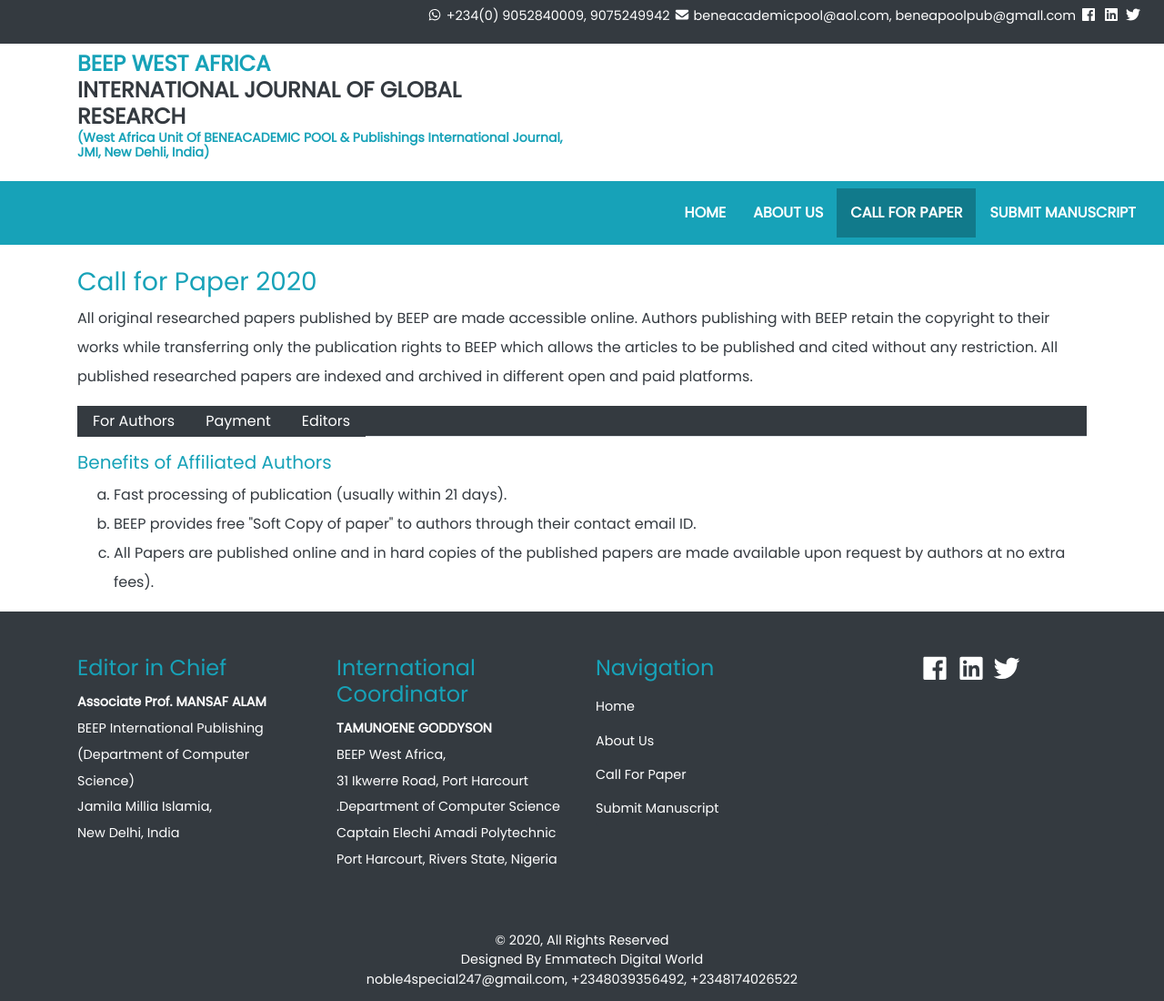
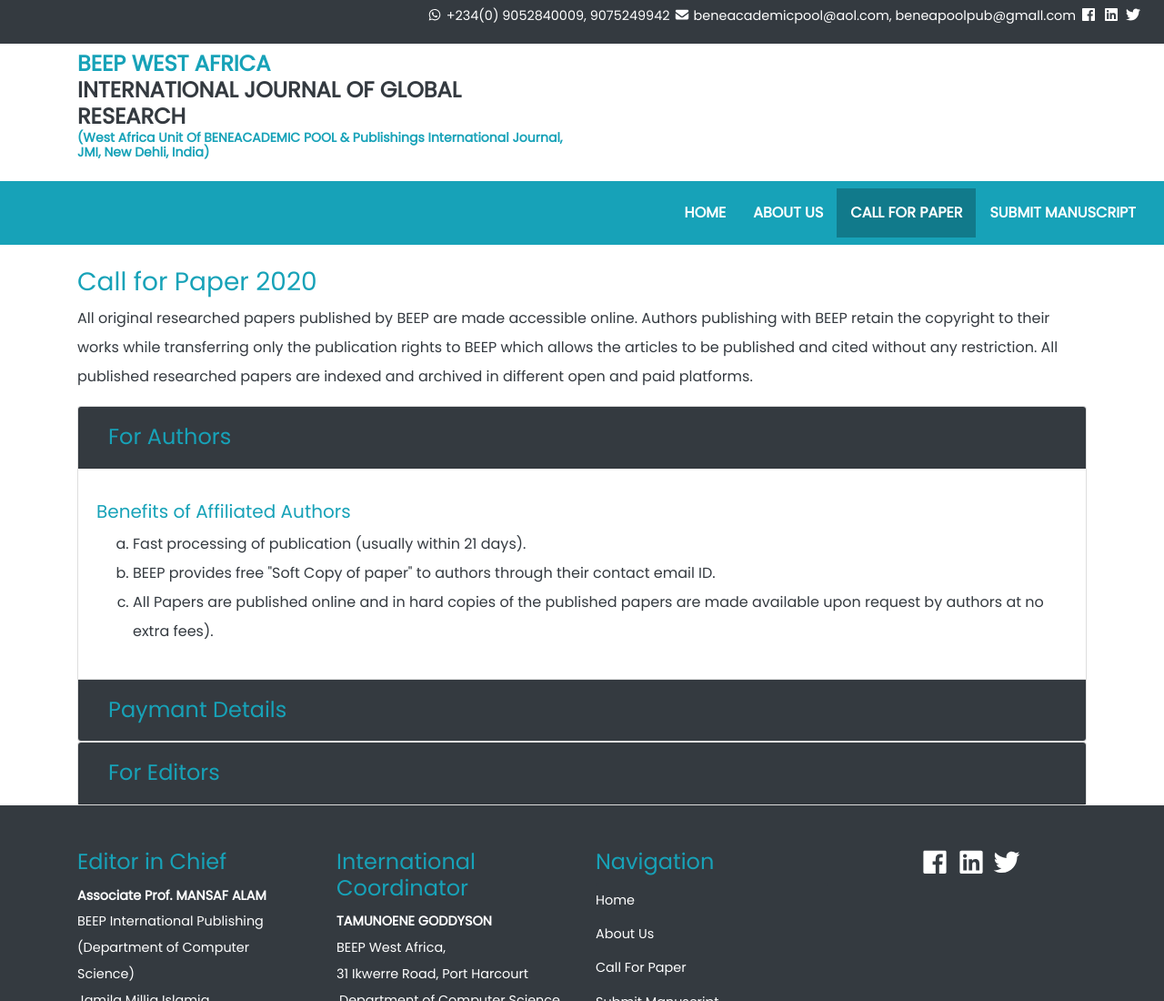
Before and after one commit to Noble-247/BEEP-West-Africa-International-Journal-Website, a plain HTML site: page call_for_paper.html in a window 1280 px wide. Shown: the top 1100 px of the page at 91% size. Drawn offline with nearby package versions, Linux system fonts and the light colour scheme; files that its build step writes are made by us from their sources; a web font is replaced by a local one.

Commit message:
Removed the tabs in the call_for_paper webpage and replaced with collapsible accordion

```diff
--- a/call_for_paper.html
+++ b/call_for_paper.html
@@ -95,7 +95,6 @@
     <!-- End of Navigation -->
 
     <!-- Main Section -->
-
     <section id="call-for-paper-details">
         <div class="container mt-4">
             <h3 class="site-text-primary">Call for Paper 2020</h3>
@@ -105,34 +104,65 @@
             </p>
         </div>
         <div class="container">
-            <nav>
-                <div class="nav nav-tabs bg-dark" id="nav-tab" role="tablist">
-                    <a class="nav-item nav-link bg-dark text-white" id="nav-authors-tab" data-toggle="tab" href="#nav-authors" role="tab" aria-controls="nav-authors" aria-selected="true">For Authors</a>
-                    <a class="nav-item nav-link bg-dark text-white" id="nav-payment-tab" data-toggle="tab" href="#nav-payment" role="tab" aria-controls="nav-payment" aria-selected="false">Payment</a>
-                    <a class="nav-item nav-link bg-dark text-white" id="nav-editors-tab" data-toggle="tab" href="#nav-editors" role="tab" aria-controls="nav-editors" aria-selected="false">Editors</a>
+            <div class="accordion" id="accordionExample">
+                <!--Begining of Authors Accordion Card -->
+                <div class="card">
+                    <div class="card-header bg-dark" id="headingOne">
+                        <button class="btn btn-link" type="button" data-toggle="collapse" data-target="#collapseOne" aria-expanded="true" aria-controls="collapseOne">
+                            <h4 class="mb-0 site-text-primary">For Authors</h4>
+                        </button>
                     </div>
-            </nav>
-            <div class="tab-content" id="nav-tabContent">
-                <div class="tab-pane fade show active" id="nav-authors" role="tabpanel" aria-labelledby="nav-authors-tab">
+                    <!--  Author Accordion Card Body -->
+                    <div id="collapseOne" class="collapse show" aria-labelledby="headingOne" data-parent="#accordionExample">
+                        <div class="card-body">
                             <h5 class="site-text-primary mt-3">Benefits of Affiliated Authors</h5>
                             <ol type="a" class="call-for-paper-paragraphs site-text-secondary">
                                 <li>Fast processing of publication (usually within 21 days).</li>
-                        <li>BEEP provides free "Soft Copy of paper" to authors through their contact email ID.</li>
+                                <li>BEEP provides free "Soft Copy of paper" to authors through their contact email ID.
+                                </li>
                                 <li>All Papers are published online and in hard copies of the published papers are made available upon request by authors at no extra fees).</li>
                             </ol>
                         </div>
-                <div class="tab-pane fade" id="nav-payment" role="tabpanel" aria-labelledby="nav-payment-tab">
+                    </div>
+                </div>
+
+                <!-- Begining of Payment Details Accordion Card -->
+                <div class="card">
+                    <div class="card-header bg-dark" id="headingTwo">
+                        <button class="btn btn-link collapsed" type="button" data-toggle="collapse" data-target="#collapseTwo" aria-expanded="false" aria-controls="collapseTwo">
+                            <h4 class="mb-0 site-text-primary">Paymant Details</h4>
+                        </button>
+                    </div>
+                    <!-- Payment Details Accordion Card Body -->
+                    <div id="collapseTwo" class="collapse" aria-labelledby="headingTwo" data-parent="#accordionExample">
+                        <div class="card-body">
                             <h5 class="site-text-primary mt-3">Payment Details</h5>
-                    <p class="call-for-paper-paragraphs site-text-secondary mt-3"><strong>Account Name:</strong> BESTENE ENTERPRISES NIGERIA <br> <strong>Account Number:</strong> 0071240715 <br> <strong>Bank: </strong>Sterling Bank PLC</p>
-                    <p class="call-for-paper-paragraphs site-text-secondary">Kindly send details after payment to: +23409052840009, 09075249942, or email: beneacademicpool@aol.com, beneapoolpub@gmall.com</p>
+                            <p class="call-for-paper-paragraphs site-text-secondary mt-3"><strong>Account Name:</strong> BESTENE ENTERPRISES NIGERIA <br> <strong>Account Number:</strong> 0071240715 <br>
+                                <strong>Bank: </strong>Sterling Bank PLC</p>
+                            <p class="call-for-paper-paragraphs site-text-secondary">Kindly send details after payment to: +23409052840009, 09075249942, or email: beneacademicpool@aol.com, beneapoolpub@gmall.com
+                            </p>
                         </div>
-                <div class="tab-pane fade" id="nav-editors" role="tabpanel" aria-labelledby="nav-editors-tab">
+                    </div>
+                </div>
+            </div>
+
+            <!-- Begining of Editors Accordion Card -->
+            <div class="card">
+                <div class="card-header bg-dark" id="headingThree">
+                    <button class="btn btn-link collapsed" type="button" data-toggle="collapse" data-target="#collapseThree" aria-expanded="false" aria-controls="collapseThree">
+                        <h4 class="mb-0 site-text-primary">For Editors</h4>
+                    </button>
+                </div>
+                <!-- Editors Accordion Card Body -->
+                <div id="collapseThree" class="collapse" aria-labelledby="headingThree" data-parent="#accordionExample">
+                    <div class="card-body">
                         <h5 class="site-text-primary mt-3">Prestigious Reviewer Around the World</h5>
                         <p class="call-for-paper-paragraphs call-for-paper-paragraphs">We have prestigious academic Journal Reviewers team from IITs, NITs and other World's renowned Polytechnics, Universities and other High Schools and Colleges in Nigeria, West Africa, United States, Australia, Canada, Japan, China,
                             India and many more</p>
                     </div>
                 </div>
-
+            </div>
+        </div>
         </div>
         </div>
     </section>
--- a/scss/_call_for_paper.scss
+++ b/scss/_call_for_paper.scss
@@ -1,3 +1,9 @@
-.call-for-paper-paragraphs {
-    line-height: 2!important;
+section#call-for-paper-details {
+    .call-for-paper-paragraphs {
+        line-height: 2!important;
+    }
+    .btn-link:hover {
+        color: $blueish-color!important;
+        text-decoration: underline;
+    }
 }
```
Also changed, not shown: css/style.css. Lines whose indentation alone changed are shown as unchanged.
